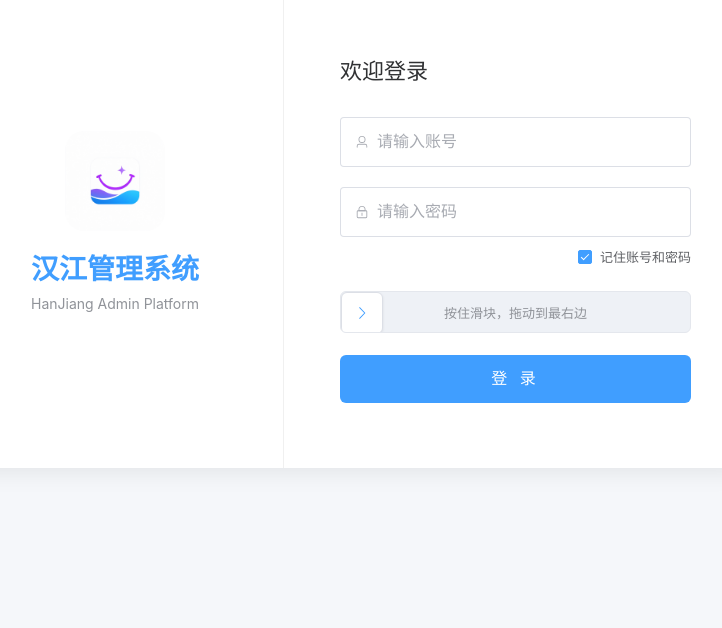
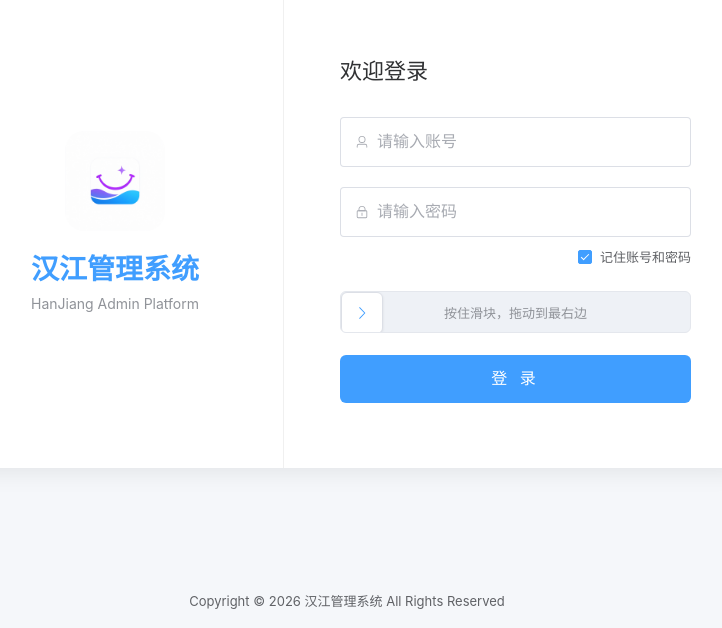
Before and after one commit to cross-lang/x-HanJiang, a Vue app in the folder web/admin/: page /login in a window 1280 px wide. Shown: the part 172-800 px from the top of the page, without its empty margins (293-1015 px from the left). Built offline with nearby package versions, Linux system fonts and the light colour scheme.

Commit message:
fix: fix login page

```diff
--- a/web/admin/src/views/login/Login.vue
+++ b/web/admin/src/views/login/Login.vue
@@ -80,6 +80,9 @@
         </div>
       </div>
     </el-card>
+
+    <!-- 底部版权声明 -->
+    <footer class="login-footer">Copyright © 2026 汉江管理系统 All Rights Reserved</footer>
   </div>
 </template>
 
@@ -363,4 +366,16 @@ async function handleLogin() {
     padding: 40px 32px;
   }
 }
+
+/* ── 底部版权声明 ───────────────────────────────────── */
+.login-footer {
+  position: fixed;
+  bottom: 18px;
+  left: 0;
+  right: 0;
+  text-align: center;
+  font-size: 13px;
+  color: #606266;
+  user-select: none;
+}
 </style>
```
